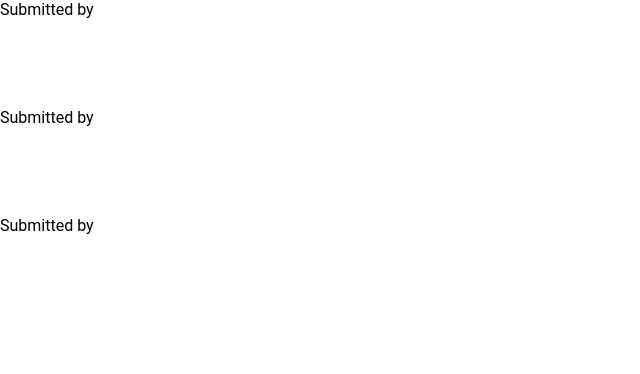
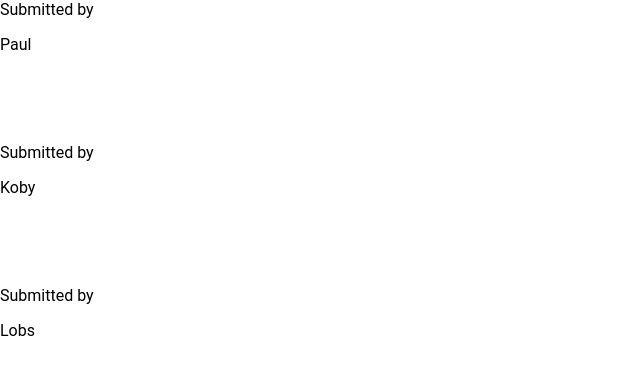
Before and after one commit to sh0la/chirp, a React (Create React App) app: page / in a window 1280 px wide. Shown: the top 374 px of the page, without its empty margins (0-640 px from the left). Built offline with nearby package versions, Linux system fonts and the light colour scheme.

Commit message:
Update username props

```diff
--- a/src/Username.js
+++ b/src/Username.js
@@ -3,7 +3,7 @@
 function UserName(props) {
   console.log(props)
   return(
-    <p className="userName">{props.stringName}</p>
+    <p className="userName">{props.username}</p>
   )
 }
 
```
